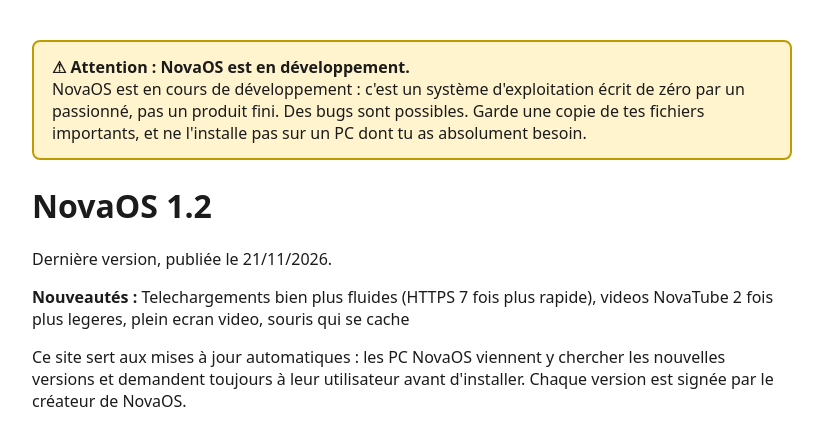
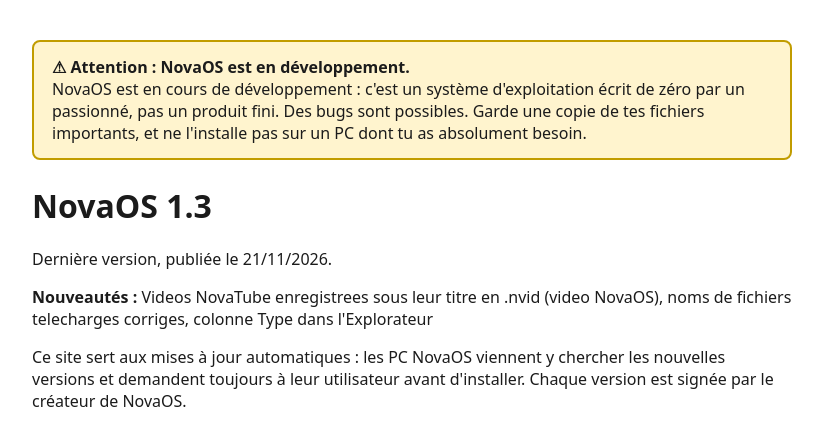
Before and after one commit to Nathou123058/novaos-maj, a plain HTML site: page index.html in a window 1280 px wide. Shown: the whole page, without its empty margins (228-1051 px from the left). Drawn offline with Linux system fonts and the light colour scheme.

Commit message:
NovaOS 1.3

```diff
--- a/index.html
+++ b/index.html
@@ -1 +1 @@
-<!doctype html><html lang=fr><meta charset=utf-8><meta name=viewport content='width=device-width'><title>NovaOS - mises à jour</title><body style='font-family:system-ui,sans-serif;max-width:760px;margin:40px auto;padding:0 16px;color:#1b1b1b'><div style='background:#fff4ce;border:2px solid #c19c00;border-radius:8px;padding:14px 18px;margin-bottom:24px'><b>⚠ Attention : NovaOS est en développement.</b><br>NovaOS est en cours de développement : c'est un système d'exploitation écrit de zéro par un passionné, pas un produit fini. Des bugs sont possibles. Garde une copie de tes fichiers importants, et ne l'installe pas sur un PC dont tu as absolument besoin.</div><h1>NovaOS 1.2</h1><p>Dernière version, publiée le 21/11/2026.</p><p><b>Nouveautés :</b> Telechargements bien plus fluides (HTTPS 7 fois plus rapide), videos NovaTube 2 fois plus legeres, plein ecran video, souris qui se cache</p><p>Ce site sert aux mises à jour automatiques : les PC NovaOS viennent y chercher les nouvelles versions et demandent toujours à leur utilisateur avant d'installer. Chaque version est signée par le créateur de NovaOS.</p></body></html>
+<!doctype html><html lang=fr><meta charset=utf-8><meta name=viewport content='width=device-width'><title>NovaOS - mises à jour</title><body style='font-family:system-ui,sans-serif;max-width:760px;margin:40px auto;padding:0 16px;color:#1b1b1b'><div style='background:#fff4ce;border:2px solid #c19c00;border-radius:8px;padding:14px 18px;margin-bottom:24px'><b>⚠ Attention : NovaOS est en développement.</b><br>NovaOS est en cours de développement : c'est un système d'exploitation écrit de zéro par un passionné, pas un produit fini. Des bugs sont possibles. Garde une copie de tes fichiers importants, et ne l'installe pas sur un PC dont tu as absolument besoin.</div><h1>NovaOS 1.3</h1><p>Dernière version, publiée le 21/11/2026.</p><p><b>Nouveautés :</b> Videos NovaTube enregistrees sous leur titre en .nvid (video NovaOS), noms de fichiers telecharges corriges, colonne Type dans l'Explorateur</p><p>Ce site sert aux mises à jour automatiques : les PC NovaOS viennent y chercher les nouvelles versions et demandent toujours à leur utilisateur avant d'installer. Chaque version est signée par le créateur de NovaOS.</p></body></html>
```
Also changed, not shown: 6 other files.
